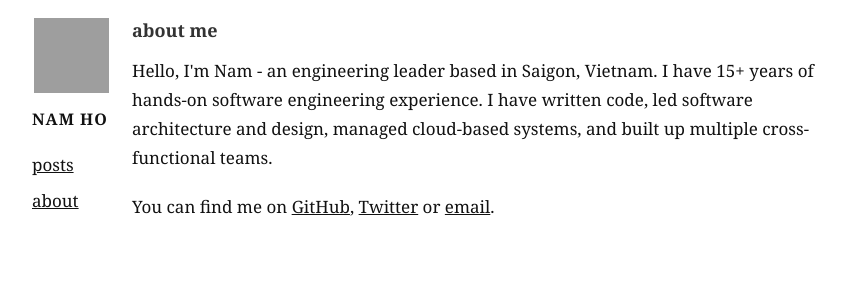
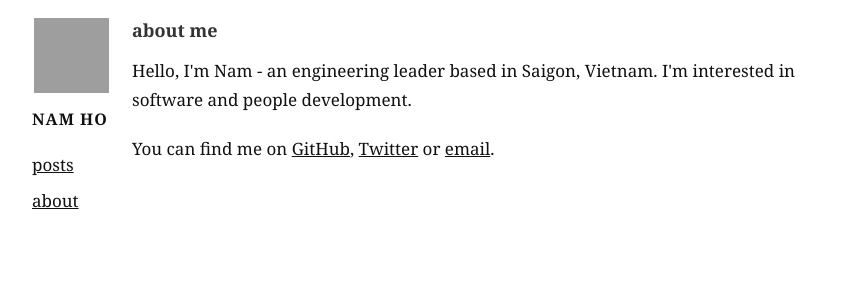
Before and after one commit to hotrannam/hotrannam.github.io, a Jekyll site: the page built from about.html, in a window 1280 px wide. Shown: the top 300 px of the page, without its empty margins (208-1052 px from the left). Built offline with Jekyll 4.4.1, drawn with Linux system fonts in a browser that asks for light colours; nearby versions of some CDN libraries; grey boxes are pictures that could not be loaded.

Commit message:
Update about.html

```diff
--- a/about.html
+++ b/about.html
@@ -5,7 +5,7 @@ title: "about"
 
 <section class="content">
   <h3>about me</h3>
-  <p>Hello, I'm Nam - an engineering leader based in Saigon, Vietnam. I have 15+ years of hands-on software engineering experience. I have written code, led software architecture and design, managed cloud-based systems, and built up multiple cross-functional teams.</p>
+  <p>Hello, I'm Nam - an engineering leader based in Saigon, Vietnam. I'm interested in software and people development.</p>
   <p>You can find me on <a href="https://github.com/hotrannam">GitHub</a>, <a href="https://twitter.com/hotrannam">Twitter</a> or <a href="mailto:hotrannam@gmail.com">email</a>.
   </p>
 </section>
```
